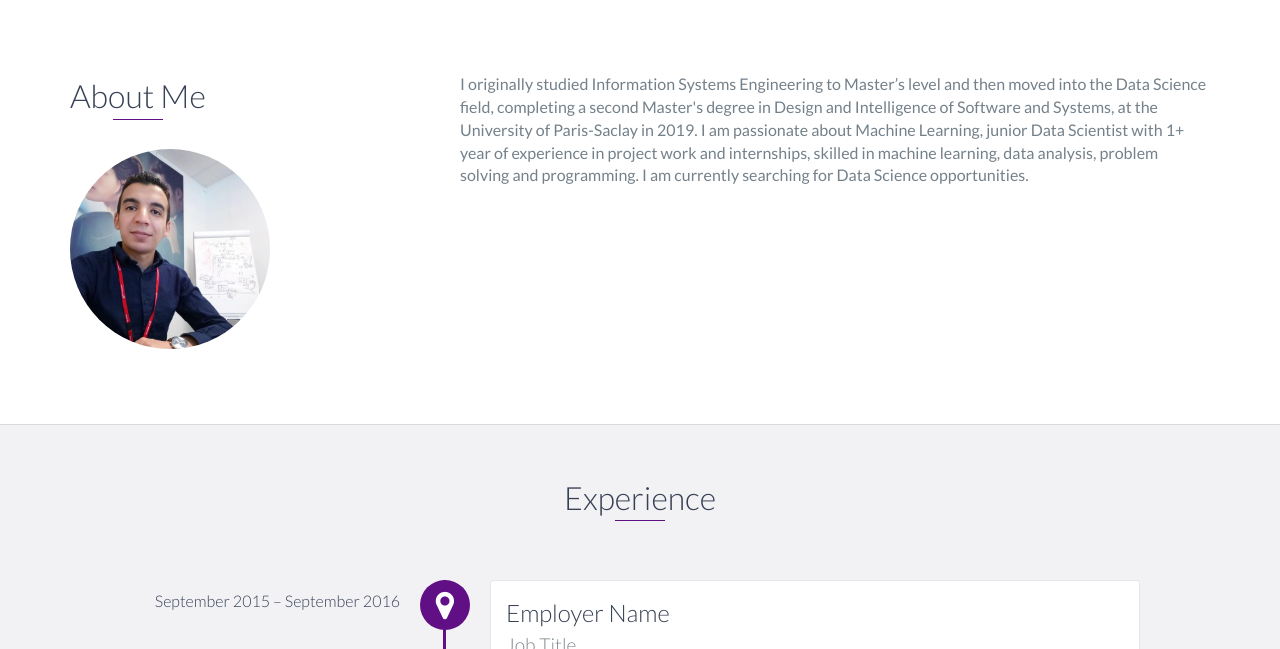
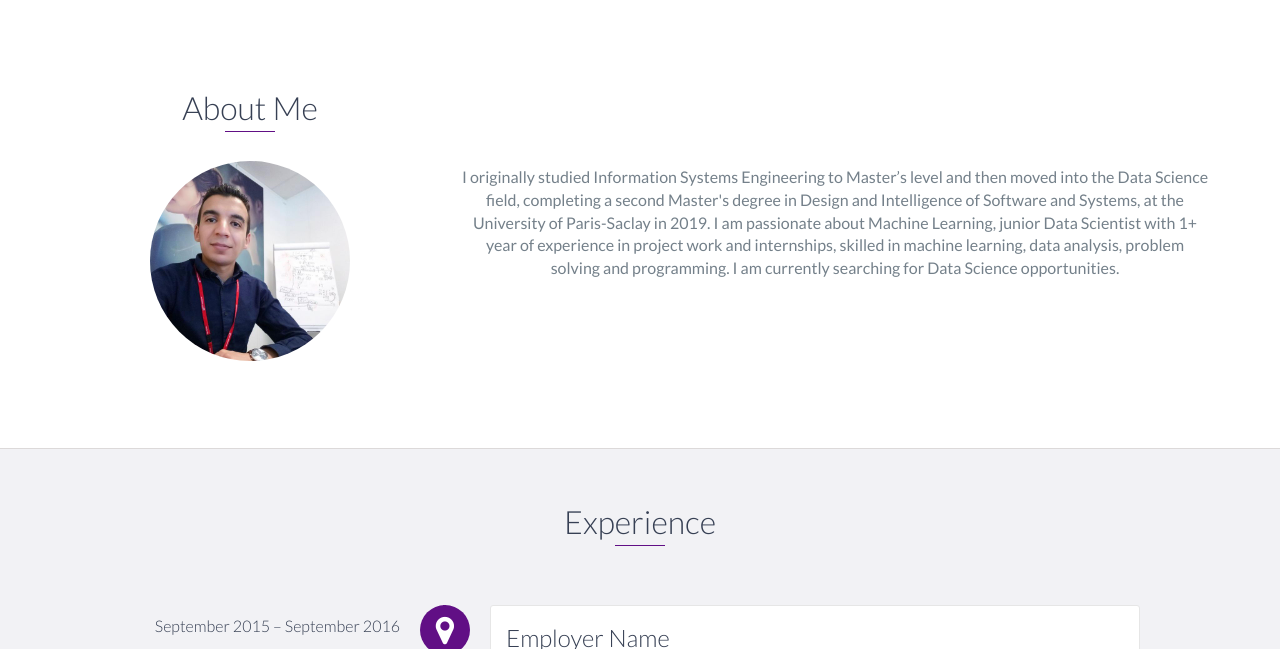
Before and after one commit to kmb46/kmb46.github.io, a website: page index.html in a window 1280 px wide. Shown: the part 802-1451 px from the top of the page. Drawn offline with nearby package versions, Linux system fonts and the light colour scheme.

Commit message:
[feat] scss: change about me style

```diff
--- a/scss/styles.scss
+++ b/scss/styles.scss
@@ -448,15 +448,21 @@ footer {
 #about {
     padding: 75px 15px;
     border-bottom: 1px solid $border;
+    text-align: center;
+
+    .row{
+        display: flex;
+        height: 300px;
+        align-items: center;
+    }
 
     h2 {
-        color: $heading;;
+        color: $heading;
     }
 
     .avatar {
         width: 200px;
         height: 200px;
-        display: inline-block;
         border-radius: 50%;
     }
 
```
Also changed, not shown: css/styles.css.
